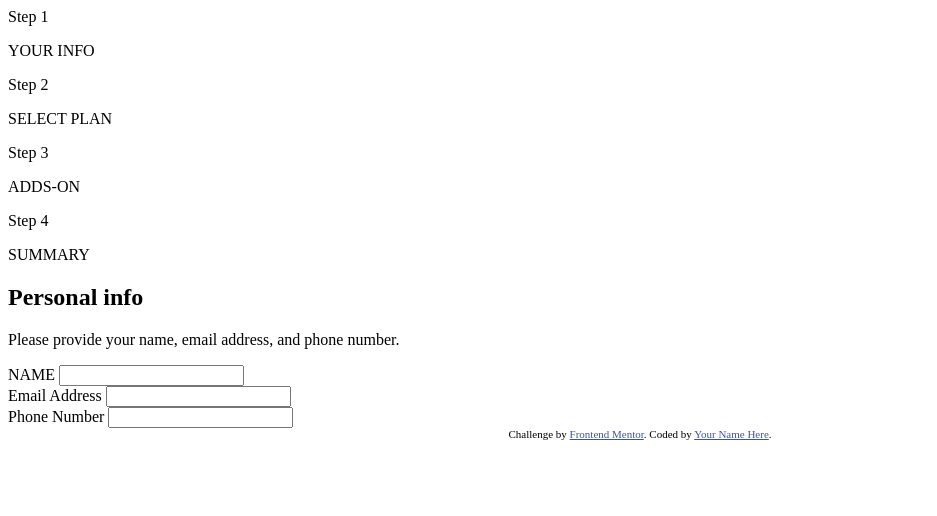
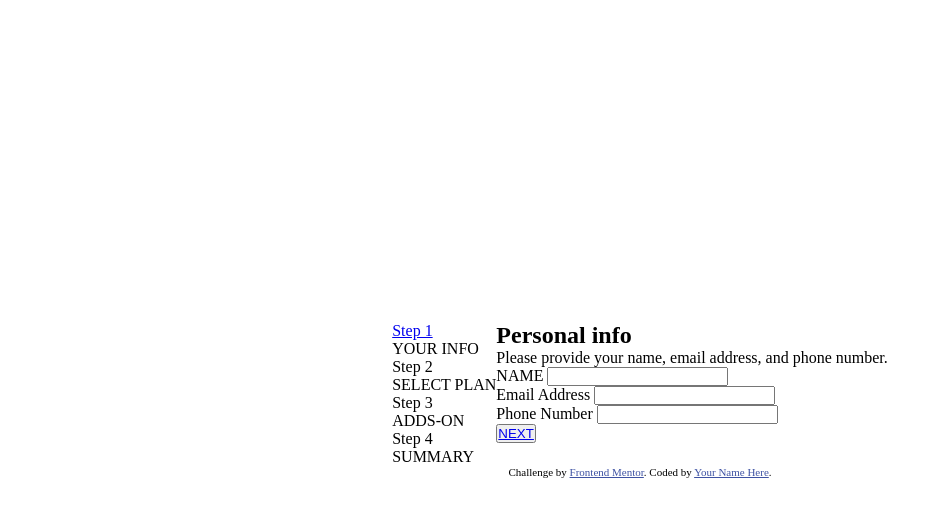
Before and after one commit to Erick384/Multi-step-form, a plain HTML site: page index.html in a window 1280 px wide. Shown: the whole page, without its empty margins (0-937 px from the left). Drawn offline with Linux system fonts and the light colour scheme.

Commit message:
Multi-step-form Uploads

```diff
--- a/index.html
+++ b/index.html
@@ -1,17 +1,27 @@
 <!DOCTYPE html>
 <html lang="en">
   <head>
-  <meta charset="UTF-8">
-  <meta name="viewport" content="width=device-width, initial-scale=1.0"> <!-- displays site properly based on user's device -->
+    <meta charset="UTF-8" />
+    <meta name="viewport" content="width=device-width, initial-scale=1.0" />
+    <!-- displays site properly based on user's device -->
 
-  <link rel="icon" type="image/png" sizes="32x32" href="./assets/images/favicon-32x32.png">
+    <link
+      rel="icon"
+      type="image/png"
+      sizes="32x32"
+      href="./assets/images/favicon-32x32.png"
+    />
 
     <title>Frontend Mentor | Multi-step form</title>
-
-  <!-- Feel free to remove these styles or customise in your own stylesheet 👍 -->
+    <link rel="stylesheet" href="style.css" />
     <style>
-    .attribution { font-size: 11px; text-align: center; }
-    .attribution a { color: hsl(228, 45%, 44%); }
+      .attribution {
+        font-size: 11px;
+        text-align: center;
+      }
+      .attribution a {
+        color: hsl(228, 45%, 44%);
+      }
     </style>
   </head>
   <body>
@@ -20,7 +30,7 @@
         <div class="left1">
           <div class="circle"></div>
           <div class="content">
-    <span>Step 1</span>
+            <span><a href="step1.html">Step 1</a></span>
             <p>YOUR INFO</p>
           </div>
         </div>
@@ -30,20 +40,21 @@
             <span>Step 2</span>
             <p>SELECT PLAN</p>
           </div>
-</div><div class="left1">
+        </div>
+        <div class="left1">
           <div class="circle"></div>
           <div class="content">
             <span>Step 3</span>
             <p>ADDS-ON</p>
           </div>
-</div><div class="left1">
+        </div>
+        <div class="left1">
           <div class="circle"></div>
           <div class="content">
             <span>Step 4</span>
             <p>SUMMARY</p>
           </div>
         </div>
-
       </div>
       <div class="right">
         <div class="header">
@@ -53,20 +64,22 @@
         <div class="form">
           <div class="inputs">
             <label for="text">NAME</label>
-    <input type="text">
+            <input type="text" />
           </div>
           <div class="inputs">
             <label for="text">Email Address</label>
-    <input type="email" name="text" id="email">
+            <input type="email" name="text" id="email" />
           </div>
           <div class="inputs">
             <label for="number">Phone Number</label>
-    <input type="number" name="phonenumber" id="phonenumber">
+            <input type="number" name="phonenumber" id="phonenumber" />
+          </div>
+        </div>
+        <div class="button">
+          <button><a href="step1.html">NEXT</a></button>
         </div>
       </div>
     </div>
-  </div>
-
 
     <!-- Select your plan
   You have the option of monthly or yearly billing.
@@ -135,8 +148,10 @@
   Step 5 end -->
 
     <div class="attribution">
-    Challenge by <a href="https://www.frontendmentor.io?ref=challenge" target="_blank">Frontend Mentor</a>.
-    Coded by <a href="#">Your Name Here</a>.
+      Challenge by
+      <a href="https://www.frontendmentor.io?ref=challenge" target="_blank"
+        >Frontend Mentor</a
+      >. Coded by <a href="#">Your Name Here</a>.
     </div>
   </body>
 </html>
--- a/style.css
+++ b/style.css
@@ -0,0 +1,15 @@
+*{
+    margin: 0;
+    padding: 0;
+    box-sizing: border-box;
+}
+body{
+    display: flex;
+    flex-direction: column;
+    justify-content: center;
+    align-items: center;
+    height: 100vh;
+}
+.container{
+    display: flex;
+}
```
Also changed, not shown: step1.html (added). Lines whose indentation alone changed are shown as unchanged.
